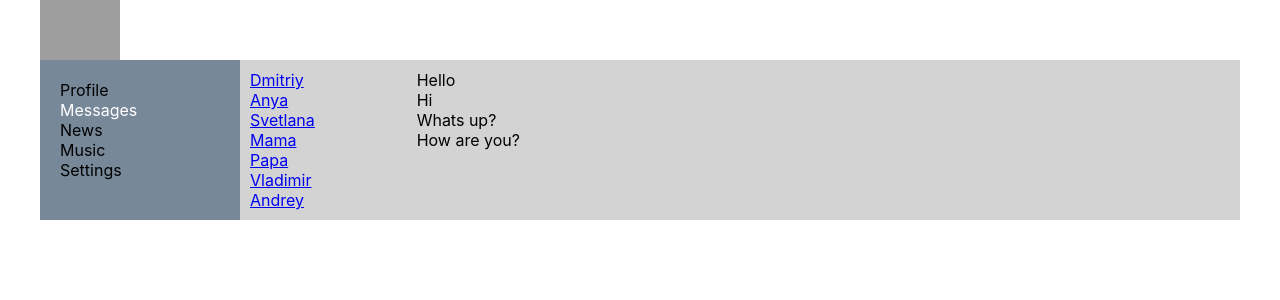
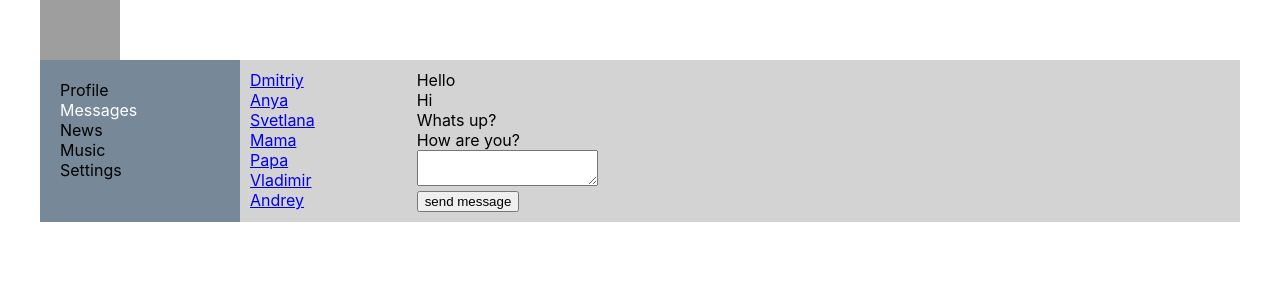
Before and after one commit to dnisaev/samurai-way, a React (Create React App) app: page /dialogs in a window 1280 px wide. Shown: the top 300 px of the page. Built offline with nearby package versions, Linux system fonts and the light colour scheme; grey boxes are pictures that could not be loaded.

Commit message:
add callback addPost

```diff
--- a/src/App.tsx
+++ b/src/App.tsx
@@ -9,16 +9,17 @@ import {StateType} from "./redux/state";
 
 type AppPropsType = {
     state: StateType
+    addPost: (postMessage: string) => void
 }
 
-function App({state}: AppPropsType) {
+function App({state, addPost}: AppPropsType) {
     return (
         <div className={'app-wrapper'}>
             <Header/>
             <NavBar/>
             <div className={'app-wrapper-content'}>
                 <Route path={"/profile"} render={() => <Profile
-                    state={state.profilePage}/>}/>
+                    state={state.profilePage} addPost={addPost}/>}/>
                 <Route path={"/dialogs"} render={() => <Dialogs
                     state={state.dialogPage}/>}/>
             </div>
--- a/src/components/Dialogs/Dialogs.tsx
+++ b/src/components/Dialogs/Dialogs.tsx
@@ -14,9 +14,15 @@ const Dialogs = ({state}: DialogsPropsType) => {
         return <Dialog key={d.id} name={d.name} id={d.id}/>
     });
 
-    let messagesElements = state.messages.map((m)=>{
+    let messagesElements = state.messages.map((m) => {
         return <Message key={m.id} message={m.message} id={m.id}/>
     });
+
+    const newMessageElement = React.createRef<HTMLTextAreaElement>();
+    const sendMessage = () => {
+        let text = newMessageElement.current?.value;
+        console.log(text);
+    }
 
     return (
         <div className={styles.dialogsWrapper}>
@@ -25,6 +31,12 @@ const Dialogs = ({state}: DialogsPropsType) => {
             </div>
             <div className={styles.messagesItems}>
                 {messagesElements}
+                <div>
+                    <textarea ref={newMessageElement}/>
+                    <div>
+                        <button onClick={sendMessage}>send message</button>
+                    </div>
+                </div>
             </div>
         </div>
     );
--- a/src/components/Profile/MyPosts/MyPosts.tsx
+++ b/src/components/Profile/MyPosts/MyPosts.tsx
@@ -1,17 +1,24 @@
 import React from 'react';
 import styles from "./MyPosts.module.css";
 import Post from "./Post/Post";
-import {ProfilePageType} from "../../../redux/state";
+import {PostType} from "../../../redux/state";
 
-const MyPosts = ({posts}: ProfilePageType) => {
+type MyPostsPropsType = {
+    posts: Array<PostType>
+    addPost: (postMessage: string) => void
+}
 
-    let postMessagesElements = posts.map((m)=>{
+const MyPosts = ({posts, addPost}: MyPostsPropsType) => {
+
+    const postMessagesElements = posts.map((m) => {
         return <Post key={m.id} message={m.message} likesCount={m.likesCount} id={m.id}/>
     });
-    let newPostElement = React.createRef<HTMLTextAreaElement>();
-    const addPost = () => {
+    const newPostElement = React.createRef<HTMLTextAreaElement>();
+    const onAddPostClick = () => {
         let text = newPostElement.current?.value;
-        console.log(text);
+        if (text) {
+            addPost(text);
+        }
     }
 
     return (
@@ -22,7 +29,7 @@ const MyPosts = ({posts}: ProfilePageType) => {
                     <textarea ref={newPostElement}/>
                 </div>
                 <div>
-                    <button onClick={addPost}>add post</button>
+                    <button onClick={onAddPostClick}>add post</button>
                 </div>
             </div>
             <div className={styles.posts}>
--- a/src/components/Profile/Profile.tsx
+++ b/src/components/Profile/Profile.tsx
@@ -6,13 +6,14 @@ import {ProfilePageType} from "../../redux/state";
 
 type ProfilePropsType = {
     state: ProfilePageType
+    addPost: (postMessage: string) => void
 }
 
-const Profile = ({state}: ProfilePropsType) => {
+const Profile = ({state, addPost}: ProfilePropsType) => {
     return (
         <div className={styles.content}>
             <ProfileInfo/>
-            <MyPosts posts={state.posts} />
+            <MyPosts posts={state.posts} addPost={addPost}/>
         </div>
     );
 };
--- a/src/index.tsx
+++ b/src/index.tsx
@@ -5,6 +5,7 @@ import App from './App';
 import reportWebVitals from './reportWebVitals';
 import {state} from './redux/state';
 import {BrowserRouter} from "react-router-dom";
+import {addPost} from "./redux/state";
 
 const root = ReactDOM.createRoot(
     document.getElementById('root') as HTMLElement
@@ -13,7 +14,7 @@ const root = ReactDOM.createRoot(
 root.render(
     <React.StrictMode>
         <BrowserRouter>
-            <App state={state}/>
+            <App state={state} addPost={addPost}/>
         </BrowserRouter>
     </React.StrictMode>
 );
--- a/src/redux/state.ts
+++ b/src/redux/state.ts
@@ -30,6 +30,12 @@ export type StateType = {
     profilePage: ProfilePageType
 }
 
+export const addPost = (postMessage: string) => {
+    let newPost = {id: v1(), message: postMessage, likesCount: 0};
+    state.profilePage.posts.push(newPost); // ТАК ДЕЛАТЬ НЕЛЬЗЯ!!!
+    console.log(state);
+}
+
 export const state = {
     profilePage: {
         posts: [
```
